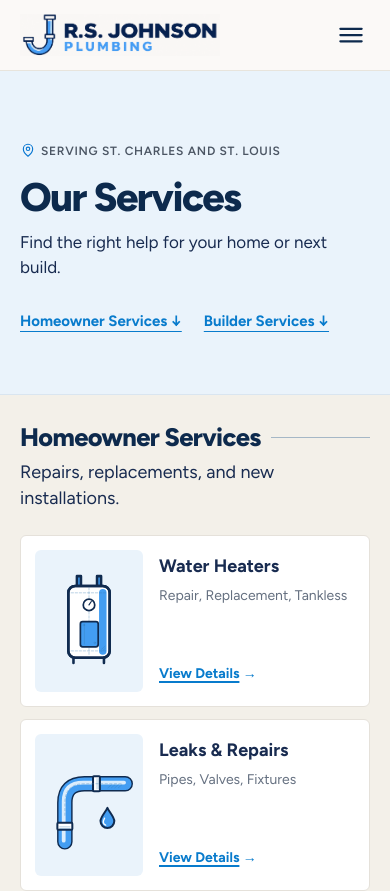
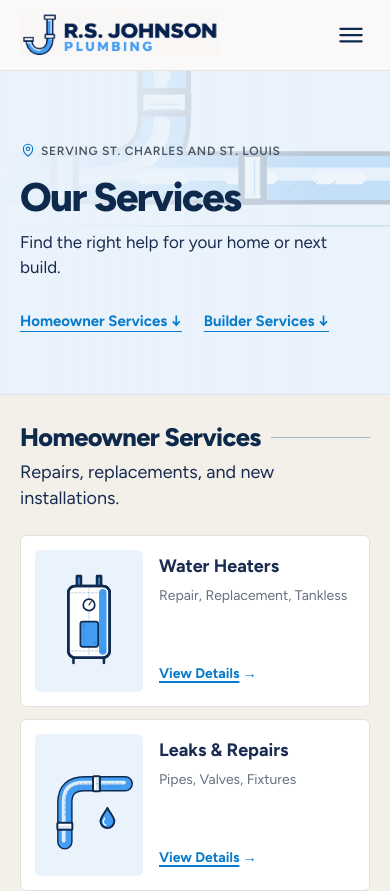
Before and after one commit to rs-johnson-plumbing/website, a Next.js app: page /services in a window 390 px wide. Shown: the top 891 px of the page. Built offline with nearby package versions, Linux system fonts and the light colour scheme.

Commit message:
Restore subtle pipe artwork behind mobile Services hero

```diff
--- a/src/styles/concept-two-page-polish.css
+++ b/src/styles/concept-two-page-polish.css
@@ -573,3 +573,11 @@
 .c2.ci-success-dialog .ci-success .ci-success-note { font-size:14px; color:#61718b; }
 .c2.ci-success-dialog .ci-success .c2-btn { min-width:160px; margin-top:8px; justify-content:center; }
 @media(max-width:600px) { .c2.ci-success-dialog .ci-body { padding:28px 20px; } }
+
+/* The phone hero keeps a soft pipe motif without background lettering. */
+@media(max-width:767px) {
+ .c2 .directory-preview .dp-header-art { display:block; inset:0; width:100%; height:100%; opacity:.22; mask-image:none; pointer-events:none; }
+ .c2 .directory-preview .dp-header-art svg { position:absolute; width:620px; height:350px; right:-220px; top:0; transform:none; }
+ .c2 .directory-preview .dp-header-art::after { background:linear-gradient(90deg,#eaf3fb 0%,rgba(234,243,251,.7) 35%,transparent 80%); }
+ .c2 .directory-preview .dp-header-art .c2-pipe-caption { display:none; }
+}
```
